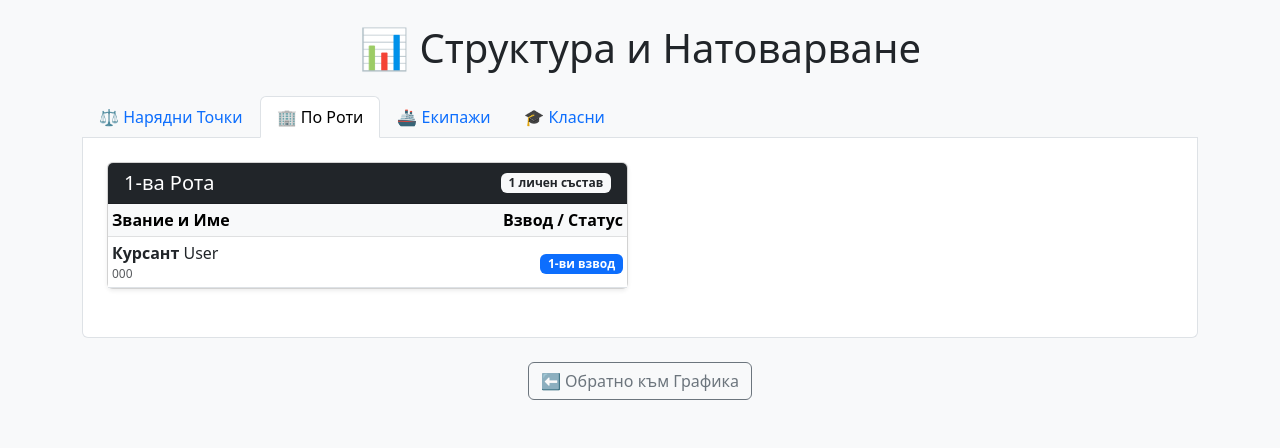
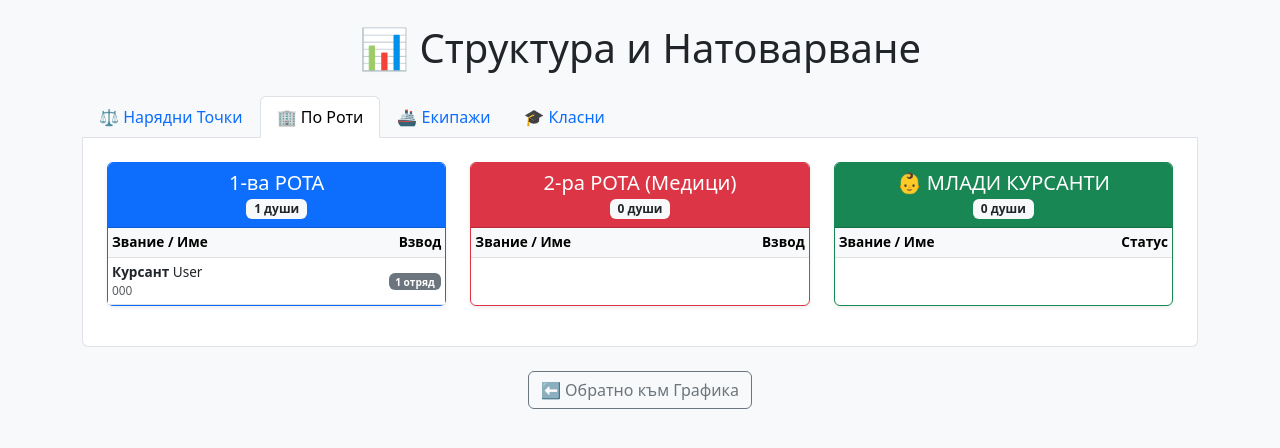
Before and after one commit to Ivoslav/dutos-v3, a Django app: page /roster/stats/ in a window 1280 px wide, after a click on "🏢 По Роти". Shown: the top 448 px of the page. Run offline with Django 5.2, Linux system fonts and the light colour scheme; tables that the repository leaves empty hold one stand-in row (values such as "Sample post"); lists and menus that the app fills with data are empty.

Commit message:
Refactor statistics by company and platoon structure
Updated the seed_data command to generate two distinct groups: Navy (1st company, crews 1-10) and Medics (2nd company, crews 11-16), with 'young cadets' as a separate platoon. The statistics view and template now display three columns: 1st company, 2nd company (Medics), and young cadets, each with their own sorting and presentation. This improves clarity and aligns the UI with the new organizational structure.

```diff
--- a/roster/templates/roster/statistics.html
+++ b/roster/templates/roster/statistics.html
@@ -80,38 +80,26 @@
         </div>
 
         <div class="tab-pane fade" id="company">
-            {% regroup by_company by get_company_display as company_list %}
+            <div class="row">
 
-            <div class="row">
-            {% for company in company_list %}
-                <div class="col-lg-6 mb-4">
-                    <div class="card h-100 shadow-sm">
-                        <div class="card-header bg-dark text-white d-flex justify-content-between align-items-center">
-                            <h5 class="mb-0">{{ company.grouper }}</h5>
-                            <span class="badge bg-light text-dark">{{ company.list|length }} личен състав</span>
+                <div class="col-md-4 mb-3">
+                    <div class="card h-100 shadow-sm border-primary">
+                        <div class="card-header bg-primary text-white text-center">
+                            <h5 class="mb-0">1-ва РОТА</h5>
+                            <span class="badge bg-light text-dark mt-1">{{ company_1|length }} души</span>
                         </div>
-
                         <div class="table-responsive">
-                            <table class="table table-hover table-sm mb-0">
-                                <thead class="table-light">
+                            <table class="table table-hover table-sm mb-0" style="font-size: 0.85rem;">
+                                <thead class="table-light"><tr><th>Звание / Име</th><th class="text-end">Взвод</th></tr></thead>
+                                <tbody>
+                                {% for s in company_1 %}
                                     <tr>
-                                        <th>Звание и Име</th>
-                                        <th class="text-end">Взвод / Статус</th>
-                                    </tr>
-                                </thead>
-                                <tbody>
-                                {% for s in company.list %}
-                                    <tr>
-                                        <td class="align-middle">
+                                        <td>
                                             <strong>{{ s.rank_title }}</strong> {{ s.last_name }}
-                                            <div class="text-muted small" style="font-size: 0.75rem;">{{ s.faculty_number }}</div>
+                                            <div class="small text-muted">{{ s.faculty_number }}</div>
                                         </td>
                                         <td class="text-end align-middle">
-                                            {% if s.platoon == 'Млади' %}
-                                                <span class="badge bg-success">👶 Млади курсанти</span>
-                                            {% else %}
-                                                <span class="badge bg-primary">{{ s.platoon }}-ви взвод</span>
-                                            {% endif %}
+                                            <span class="badge bg-secondary">{{ s.platoon }} отряд</span>
                                         </td>
                                     </tr>
                                 {% endfor %}
@@ -120,7 +108,61 @@
                         </div>
                     </div>
                 </div>
-            {% endfor %}
+
+                <div class="col-md-4 mb-3">
+                    <div class="card h-100 shadow-sm border-danger">
+                        <div class="card-header bg-danger text-white text-center">
+                            <h5 class="mb-0">2-ра РОТА (Медици)</h5>
+                            <span class="badge bg-light text-dark mt-1">{{ company_2|length }} души</span>
+                        </div>
+                        <div class="table-responsive">
+                            <table class="table table-hover table-sm mb-0" style="font-size: 0.85rem;">
+                                <thead class="table-light"><tr><th>Звание / Име</th><th class="text-end">Взвод</th></tr></thead>
+                                <tbody>
+                                {% for s in company_2 %}
+                                    <tr>
+                                        <td>
+                                            <strong>{{ s.rank_title }}</strong> {{ s.last_name }}
+                                            <div class="small text-muted">{{ s.faculty_number }}</div>
+                                        </td>
+                                        <td class="text-end align-middle">
+                                            <span class="badge bg-secondary">{{ s.platoon }} отряд</span>
+                                        </td>
+                                    </tr>
+                                {% endfor %}
+                                </tbody>
+                            </table>
+                        </div>
+                    </div>
+                </div>
+
+                <div class="col-md-4 mb-3">
+                    <div class="card h-100 shadow-sm border-success">
+                        <div class="card-header bg-success text-white text-center">
+                            <h5 class="mb-0">👶 МЛАДИ КУРСАНТИ</h5>
+                            <span class="badge bg-light text-dark mt-1">{{ young_cadets|length }} души</span>
+                        </div>
+                        <div class="table-responsive">
+                            <table class="table table-hover table-sm mb-0" style="font-size: 0.85rem;">
+                                <thead class="table-light"><tr><th>Звание / Име</th><th class="text-end">Статус</th></tr></thead>
+                                <tbody>
+                                {% for s in young_cadets %}
+                                    <tr>
+                                        <td>
+                                            <strong>{{ s.rank_title }}</strong> {{ s.last_name }}
+                                            <div class="small text-muted">{{ s.faculty_number }}</div>
+                                        </td>
+                                        <td class="text-end align-middle">
+                                            <span class="badge bg-secondary">1-ви курс</span>
+                                        </td>
+                                    </tr>
+                                {% endfor %}
+                                </tbody>
+                            </table>
+                        </div>
+                    </div>
+                </div>
+
             </div>
         </div>
 
--- a/roster/views.py
+++ b/roster/views.py
@@ -23,20 +23,34 @@ def roster_view(request):
 
 # --- ФУНКЦИЯ 2: СТАТИСТИКА (Новата) ---
 def statistics_view(request):
-    # 1. ТОЧКИ (Сортирани от най-много към най-малко)
+    # 1. ТОЧКИ (Leaderboard) - Без промяна
     leaderboard = Soldier.objects.filter(is_active=True).order_by('rank_group__priority', '-score')
 
-    # 2. ЗА ГРУПИРАНЕ (Трябва да са сортирани, за да работи групирането в шаблона)
-    by_company = Soldier.objects.filter(is_active=True).order_by('company', '-rank_group__priority', 'last_name')
-    by_crew = Soldier.objects.filter(is_active=True).exclude(crew="").order_by('crew', 'last_name')
-    by_class = Soldier.objects.filter(is_active=True).order_by('class_section', 'faculty_number')
-    by_company = Soldier.objects.filter(is_active=True).order_by('company', '-rank_group__priority', 'last_name')
+    # 2. ПОДГОТОВКА ЗА КОЛОНИТЕ (НОВО!)
+
+    # Колона 1: 1-ва Рота (БЕЗ младите)
+    company_1 = Soldier.objects.filter(company='1', is_active=True)\
+        .exclude(platoon='Млади')\
+        .order_by('-rank_group__priority', 'last_name')
+
+    # Колона 2: 2-ра Рота (БЕЗ младите)
+    company_2 = Soldier.objects.filter(company='2', is_active=True)\
+        .exclude(platoon='Млади')\
+        .order_by('-rank_group__priority', 'last_name')
+
+    # Колона 3: Млади Курсанти (Всички, независимо от ротата, защото са отделен взвод)
+    young_cadets = Soldier.objects.filter(platoon='Млади', is_active=True)\
+        .order_by('faculty_number') # Тях ги подреждаме по номер, защото са с равни звания
+
+    # Другите групирания
     by_crew = Soldier.objects.filter(is_active=True).exclude(crew="").order_by('crew', 'last_name')
     by_class = Soldier.objects.filter(is_active=True).order_by('class_section', 'faculty_number')
 
     context = {
         'leaderboard': leaderboard,
-        'by_company': by_company,
+        'company_1': company_1,      # <--- Пращаме списък 1
+        'company_2': company_2,      # <--- Пращаме списък 2
+        'young_cadets': young_cadets,# <--- Пращаме списък 3
         'by_crew': by_crew,
         'by_class': by_class,
     }
```
Also changed, not shown: roster/management/commands/seed_data.py (+50 -40 lines).
